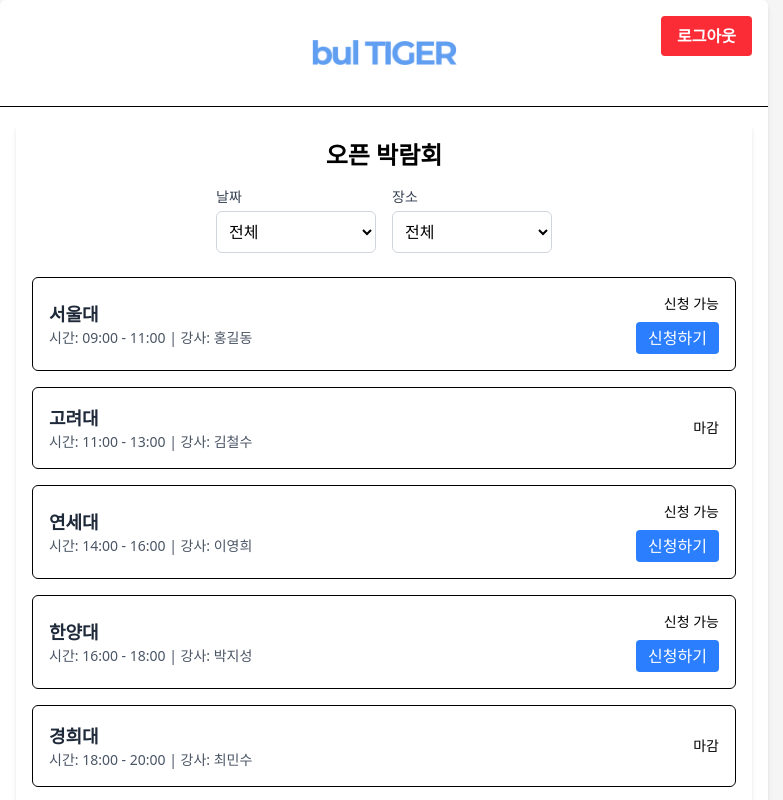
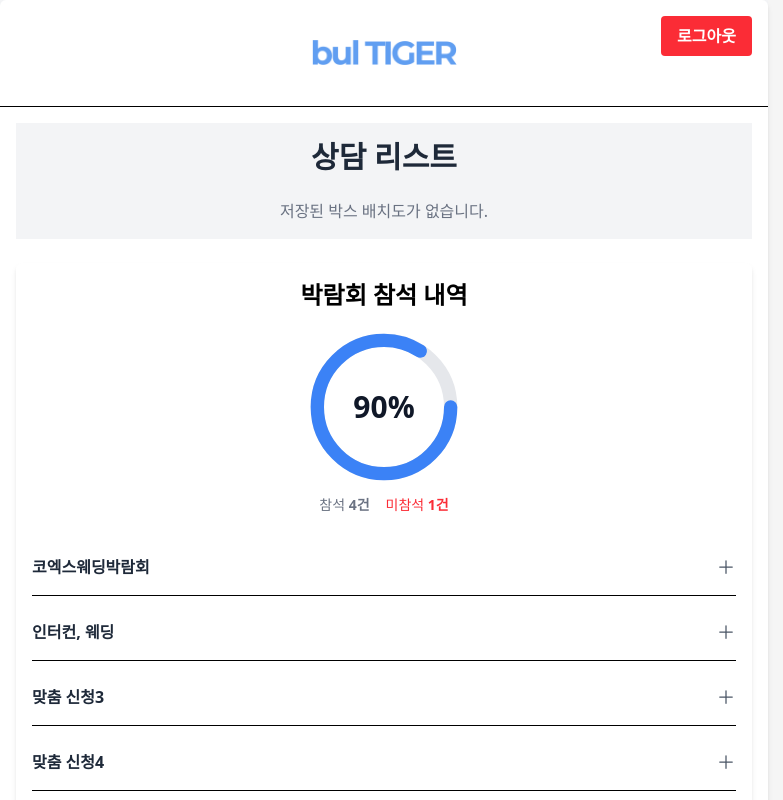
Before and after one commit to bidalalsrb/edu-uni, a React (Vite) app: page /joinList in a window 1280 px wide. Shown: the top 800 px of the page, without its empty margins (256-1039 px from the left). Built offline with nearby package versions, Linux system fonts and the light colour scheme.

Commit message:
페이징 추가

```diff
--- a/src/components/admin/ApplyPage/modal/CellAdjustModal.jsx
+++ b/src/components/admin/ApplyPage/modal/CellAdjustModal.jsx
@@ -1,89 +1,74 @@
 import React, { useState, useEffect } from "react";
+import { useNavigate } from "react-router-dom";
 
-function CellAdjustModal({ initialRowCount, initialColCount, onApply, onCancel }) {
-    const [tempRowCount, setTempRowCount] = useState(initialRowCount);
-    const [tempColCount, setTempColCount] = useState(initialColCount);
+function OpenExpo() {
+    const navigate = useNavigate();
+    const [boxes, setBoxes] = useState([]);
+
+    // 로컬 스토리지에서 박스배치도 데이터를 불러오는 함수
+    const loadLayout = () => {
+        const storedUser = JSON.parse(localStorage.getItem("user"));
+        if (storedUser) {
+            const savedLayout = localStorage.getItem("layout_" + storedUser.id);
+            if (savedLayout) {
+                const layout = JSON.parse(savedLayout);
+                return layout.boxes || [];
+            }
+        }
+        return [];
+    };
 
     useEffect(() => {
-        setTempRowCount(initialRowCount);
-    }, [initialRowCount]);
-
-    useEffect(() => {
-        setTempColCount(initialColCount);
-    }, [initialColCount]);
+        setBoxes(loadLayout());
+    }, []);
 
     return (
-        <div className="fixed inset-0 z-50 flex items-center justify-center bg-black bg-opacity-30">
-            <div className=" max-w-md bg-white rounded-2xl overflow-hidden shadow-lg flex flex-col">
-                {/* 상단 헤더 */}
-                <div className="flex items-center justify-between px-4 py-3 border-b">
-                    <button onClick={onCancel} className="text-gray-400 hover:text-gray-600">
-                        <svg xmlns="http://www.w3.org/2000/svg" className="h-6 w-6" fill="none" viewBox="0 0 24 24" stroke="currentColor">
-                            <path strokeLinecap="round" strokeLinejoin="round" strokeWidth="2" d="M6 18L18 6M6 6l12 12" />
-                        </svg>
-                    </button>
-                    <h2 className="text-lg font-semibold text-gray-800">셀 추가/삭제</h2>
-                    <div className="w-6 h-6" />
-                </div>
-                {/* 본문 영역 */}
-                <div className="flex-1 overflow-y-auto px-4 py-5 space-y-6">
-                    {/* 행 개수 영역 */}
-                    <div className="flex items-center gap-x-20">
-                        <span className="text-sm font-medium text-gray-700">행 개수:</span>
-                        <div className="flex items-center space-x-1">
+        <div className="p-4 bg-white rounded-md shadow-md">
+            <h2 className="text-center text-2xl font-bold mb-4">오픈 박람회</h2>
+            {boxes.length > 0 ? (
+                boxes.map((box) => {
+                    // 학교 박스라면 box.school 값이 존재할 것입니다.
+                    const title = box.school || box.companyName || "제목없음";
+                    let subInfo = "";
+                    if (box.school) {
+                        // 학교 박스의 경우 등록 리스트에 저장된 시간과 강사 정보를 사용
+                        subInfo = `${box.time || "시간 없음"} ${box.teacher || "강사 없음"}`;
+                    } else {
+                        // 기업 박스인 경우 기본 정보(예: 신청 건수) 출력
+                        subInfo =
+                            box.applications && box.applications.length > 0
+                                ? `신청 건수: ${box.applications.length}`
+                                : "정보 없음";
+                    }
+                    return (
+                        <div
+                            key={box.id}
+                            className="border rounded-md p-4 hover:bg-gray-50 transition mb-2"
+                        >
+                            {/* 첫 줄: 학교명 (또는 기업명) */}
+                            <h3 className="text-lg font-semibold text-gray-800">
+                                {title}
+                            </h3>
+                            {/* 두 번째 줄: 등록 리스트에 있는 시간, 강사 정보 */}
+                            <p className="text-sm text-gray-600">{subInfo}</p>
                             <button
-                                onClick={() => setTempRowCount(Math.max(tempRowCount - 1, 1))}
-                                className="px-3 py-2 bg-gray-100 rounded hover:bg-gray-200"
+                                onClick={() =>
+                                    navigate("/apply", { state: { expoId: box.id } })
+                                }
+                                className="mt-2 px-3 py-1 bg-blue-500 text-white rounded hover:bg-blue-600"
                             >
-                                -
-                            </button>
-                            <span className="text-xl font-semibold">{tempRowCount}</span>
-                            <button
-                                onClick={() => setTempRowCount(tempRowCount + 1)}
-                                className="px-3 py-2 bg-gray-100 rounded hover:bg-gray-200"
-                            >
-                                +
+                                신청하기
                             </button>
                         </div>
-                    </div>
-                    {/* 열 개수 영역 */}
-                    <div className="flex items-center gap-x-20">
-                        <span className="text-sm font-medium text-gray-700">열 개수:</span>
-                        <div className="flex items-center space-x-1">
-                            <button
-                                onClick={() => setTempColCount(Math.max(tempColCount - 1, 1))}
-                                className="px-3 py-2 bg-gray-100 rounded hover:bg-gray-200"
-                            >
-                                -
-                            </button>
-                            <span className="text-xl font-semibold">{tempColCount}</span>
-                            <button
-                                onClick={() => setTempColCount(tempColCount + 1)}
-                                className="px-3 py-2 bg-gray-100 rounded hover:bg-gray-200"
-                            >
-                                +
-                            </button>
-                        </div>
-                    </div>
-                </div>
-                {/* 하단 버튼 영역 */}
-                <div className="border-t px-4 py-3 flex justify-between items-center bg-gray-50">
-                    <button
-                        onClick={onCancel}
-                        className="px-4 py-2 text-sm font-medium text-gray-600 bg-white border border-gray-300 rounded-md hover:bg-gray-100"
-                    >
-                        취소
-                    </button>
-                    <button
-                        onClick={() => onApply(tempRowCount, tempColCount)}
-                        className="px-4 py-2 text-sm font-medium text-white bg-blue-500 rounded-md hover:bg-blue-600"
-                    >
-                        적용
-                    </button>
-                </div>
-            </div>
+                    );
+                })
+            ) : (
+                <p className="text-center text-sm text-gray-500">
+                    저장된 박스 배치도가 없습니다.
+                </p>
+            )}
         </div>
     );
 }
 
-export default CellAdjustModal;
+export default OpenExpo;
--- a/src/components/admin/ApplyPage/modal/CreateBoxModal.jsx
+++ b/src/components/admin/ApplyPage/modal/CreateBoxModal.jsx
@@ -1,27 +1,23 @@
 import React, { useState, useEffect } from "react";
 
 function CreateBoxModal({ isOpen, onClose, onSubmit, colorPalette = [] }) {
-    const [school, setSchool] = useState("");
-    const [time, setTime] = useState("");
-    const [teacher, setTeacher] = useState("");
+    const [companyName, setCompanyName] = useState("");
     const [color, setColor] = useState("#ffffff");
 
     // 모달이 열릴 때 초기화
     useEffect(() => {
         if (isOpen) {
-            setSchool("");
-            setTime("");
-            setTeacher("");
+            setCompanyName("");
             setColor("#ffffff");
         }
     }, [isOpen]);
 
     const handleSubmit = () => {
-        if (!school.trim()) {
-            alert("학교명을 입력하세요.");
+        if (!companyName.trim()) {
+            alert("기업명을 입력하세요.");
             return;
         }
-        onSubmit({ school, time, teacher, color });
+        onSubmit({ companyName, color });
     };
 
     if (!isOpen) return null;
@@ -29,10 +25,9 @@
     return (
         <div className="fixed inset-0 z-50 flex items-center justify-center bg-black bg-opacity-30">
             <div className="w-[90%] max-w-md bg-white rounded-2xl overflow-hidden shadow-lg flex flex-col">
-                {/* 상단 헤더 영역 */}
+                {/* 상단 헤더 */}
                 <div className="flex items-center justify-between px-4 py-3 border-b">
                     <button onClick={onClose} className="text-gray-400 hover:text-gray-600">
-                        {/* 닫기 버튼 (X 아이콘) */}
                         <svg
                             xmlns="http://www.w3.org/2000/svg"
                             className="h-6 w-6"
@@ -40,7 +35,12 @@
                             viewBox="0 0 24 24"
                             stroke="currentColor"
                         >
-                            <path strokeLinecap="round" strokeLinejoin="round" strokeWidth="2" d="M6 18L18 6M6 6l12 12" />
+                            <path
+                                strokeLinecap="round"
+                                strokeLinejoin="round"
+                                strokeWidth="2"
+                                d="M6 18L18 6M6 6l12 12"
+                            />
                         </svg>
                     </button>
                     <h2 className="text-lg font-semibold text-gray-800">박스 생성</h2>
@@ -49,45 +49,22 @@
 
                 {/* 본문 영역 */}
                 <div className="flex-1 overflow-y-auto px-4 py-5">
-                    {/* 학교 */}
                     <div className="mb-6">
-                        <label className="block text-sm font-medium text-gray-700 mb-1">학교</label>
+                        <label className="block text-sm font-medium text-gray-700 mb-1">
+                            기업명
+                        </label>
                         <input
                             type="text"
                             className="w-full border border-gray-300 rounded-md p-3 focus:outline-none focus:ring-2 focus:ring-blue-500"
-                            value={school}
-                            onChange={(e) => setSchool(e.target.value)}
-                            placeholder="예) 서울대학교"
+                            value={companyName}
+                            onChange={(e) => setCompanyName(e.target.value)}
+                            placeholder="예) (주)타이거"
                         />
                     </div>
-`
-                    {/* 시간 */}
                     <div className="mb-6">
-                        <label className="block text-sm font-medium text-gray-700 mb-1">시간</label>
-                        <input
-                            type="text"
-                            className="w-full border border-gray-300 rounded-md p-3 focus:outline-none focus:ring-2 focus:ring-blue-500"
-                            value={time}
-                            onChange={(e) => setTime(e.target.value)}
-                            placeholder="예) 09:00 ~ 11:00"
-                        />
-                    </div>
-
-                    {/* 강사 */}
-                    <div className="mb-6">
-                        <label className="block text-sm font-medium text-gray-700 mb-1">강사</label>
-                        <input
-                            type="text"
-                            className="w-full border border-gray-300 rounded-md p-3 focus:outline-none focus:ring-2 focus:ring-blue-500"
-                            value={teacher}
-                            onChange={(e) => setTeacher(e.target.value)}
-                            placeholder="예) 홍길동"
-                        />
-                    </div>
-
-                    {/* 박스 색상 */}
-                    <div className="mb-6">
-                        <label className="block text-sm font-medium text-gray-700 mb-1">박스 색상</label>
+                        <label className="block text-sm font-medium text-gray-700 mb-1">
+                            박스 색상
+                        </label>
                         <div className="flex flex-wrap gap-2">
                             {colorPalette.map((c) => (
                                 <button
--- a/src/components/user/OpenExpo.jsx
+++ b/src/components/user/OpenExpo.jsx
@@ -1,152 +1,137 @@
-import React, { useState } from "react";
+import React, { useState, useEffect } from "react";
 import { useNavigate } from "react-router-dom";
-import { HomeIcon } from "@heroicons/react/24/solid"; // 예시 아이콘
-
-const allExpoData = [
-    {
-        id: 1,
-        date: "2025-05-01",
-        location: "서울",
-        school: "서울대",
-        time: "09:00 - 11:00",
-        teacher: "홍길동",
-        status: "신청 가능",
-    },
-    {
-        id: 2,
-        date: "2025-05-01",
-        location: "서울",
-        school: "고려대",
-        time: "11:00 - 13:00",
-        teacher: "김철수",
-        status: "마감",
-    },
-    {
-        id: 3,
-        date: "2025-05-01",
-        location: "서울",
-        school: "연세대",
-        time: "14:00 - 16:00",
-        teacher: "이영희",
-        status: "신청 가능",
-    },
-    {
-        id: 4,
-        date: "2025-05-02",
-        location: "부산",
-        school: "한양대",
-        time: "16:00 - 18:00",
-        teacher: "박지성",
-        status: "신청 가능",
-    },
-    {
-        id: 5,
-        date: "2025-05-02",
-        location: "부산",
-        school: "경희대",
-        time: "18:00 - 20:00",
-        teacher: "최민수",
-        status: "마감",
-    },
-    {
-        id: 6,
-        date: "2025-05-02",
-        location: "대구",
-        school: "서강대",
-        time: "10:00 - 12:00",
-        teacher: "김민정",
-        status: "마감",
-    },
-];
-
-const dateOptions = ["2025-05-01", "2025-05-02"];
-const locationOptions = ["서울", "부산", "대구"];
 
 function OpenExpo() {
     const navigate = useNavigate();
-    const [selectedDate, setSelectedDate] = useState("");
-    const [selectedLocation, setSelectedLocation] = useState("");
+    const [boxes, setBoxes] = useState([]);
+    const [currentPage, setCurrentPage] = useState(1);
+    const itemsPerPage = 5;
 
-    const filteredExpoData = allExpoData.filter((item) => {
-        return (
-            (!selectedDate || item.date === selectedDate) &&
-            (!selectedLocation || item.location === selectedLocation)
+    // 로컬 스토리지에서 박스 데이터를 불러오는 함수
+    const loadLayout = () => {
+        const storedUser = JSON.parse(localStorage.getItem("user"));
+        if (storedUser) {
+            const savedLayout = localStorage.getItem("layout_" + storedUser.id);
+            if (savedLayout) {
+                const layout = JSON.parse(savedLayout);
+                return layout.boxes || [];
+            }
+        }
+        return [];
+    };
+
+    useEffect(() => {
+        setBoxes(loadLayout());
+    }, []);
+
+    // 모든 박스의 신청 내역을 모아서 하나의 배열로 구성
+    const aggregatedApps = boxes.flatMap((box) =>
+        (box.applications || []).map((app) => ({
+            id: app.id,
+            // 기업명이 있으면 기업명, 없으면 학교명 사용
+            company: box.companyName || box.school || "제목없음",
+            startTime: app.startTime ? new Date(app.startTime) : null,
+            endTime: app.endTime ? new Date(app.endTime) : null,
+            // 강사는 박스의 teacher가 있으면 사용, 없으면 신청 항목의 name 사용
+            teacher: box.teacher || app.name || "강사 없음",
+        }))
     );
+
+    // startTime 기준 오름차순 정렬 (startTime 없는 경우는 뒤로)
+    aggregatedApps.sort((a, b) => {
+        if (a.startTime && b.startTime) {
+            return a.startTime - b.startTime;
+        } else if (a.startTime) {
+            return -1;
+        } else if (b.startTime) {
+            return 1;
+        } else {
+            return 0;
+        }
     });
 
-    const handleApply = (expoId) => {
-        navigate("/apply", { state: { expoId } });
+    const totalPages = Math.ceil(aggregatedApps.length / itemsPerPage);
+    const displayedApps = aggregatedApps.slice(
+        (currentPage - 1) * itemsPerPage,
+        currentPage * itemsPerPage
+    );
+
+    const formatTime = (dateObj) => {
+        if (!dateObj) return "";
+        return dateObj.toLocaleTimeString([], { hour: "2-digit", minute: "2-digit" });
+    };
+
+    const handlePrevPage = () => {
+        if (currentPage > 1) setCurrentPage((prev) => prev - 1);
+    };
+
+    const handleNextPage = () => {
+        if (currentPage < totalPages) setCurrentPage((prev) => prev + 1);
     };
 
     return (
-        <div className="p-4 bg-white rounded-md shadow-md">
-            <h2 className="text-center text-2xl font-bold mb-4">오픈 박람회</h2>
-            {/* 날짜 & 장소 선택 */}
-            <div className="flex flex-col sm:flex-row sm:justify-center gap-4 mb-6">
+        <div className="bg-gray-100 p-4">
+            <h2 className="text-center text-3xl font-semibold text-gray-800 mb-6">
+                상담 리스트
+            </h2>
+            {aggregatedApps.length > 0 ? (
                 <div>
-                    <label className="block text-sm font-medium text-gray-700 mb-1">날짜</label>
-                    <select
-                        value={selectedDate}
-                        onChange={(e) => setSelectedDate(e.target.value)}
-                        className="w-full sm:w-40 border border-gray-300 rounded-md p-2"
-                    >
-                        <option value="">전체</option>
-                        {dateOptions.map((date) => (
-                            <option key={date} value={date}>
-                                {date}
-                            </option>
-                        ))}
-                    </select>
+                    <ul className="divide-y divide-gray-200">
+                        {displayedApps.map((app) => {
+                            const timeRange =
+                                app.startTime && app.endTime
+                                    ? `${formatTime(app.startTime)} ~ ${formatTime(app.endTime)}`
+                                    : "시간 없음";
+                            return (
+                                <li key={app.id} className="flex items-center justify-between py-4">
+                                    <div className="flex-1">
+                                        <div className="text-lg font-bold text-gray-900">
+                                            {app.company}
                                         </div>
-                <div>
-                    <label className="block text-sm font-medium text-gray-700 mb-1">장소</label>
-                    <select
-                        value={selectedLocation}
-                        onChange={(e) => setSelectedLocation(e.target.value)}
-                        className="w-full sm:w-40 border border-gray-300 rounded-md p-2"
-                    >
-                        <option value="">전체</option>
-                        {locationOptions.map((loc) => (
-                            <option key={loc} value={loc}>
-                                {loc}
-                            </option>
-                        ))}
-                    </select>
+                                        <div className="text-sm text-gray-700">
+                                            {timeRange} | {app.teacher}
                                         </div>
                                     </div>
-            {/* 박람회 리스트 */}
-            <div className="space-y-4">
-                {filteredExpoData.length > 0 ? (
-                    filteredExpoData.map((item) => (
-                        <div
-                            key={item.id}
-                            className="border rounded-md p-4 hover:bg-gray-50 transition"
-                        >
-                            <div className="flex justify-between items-center">
-                                <div>
-                                    <h3 className="text-lg font-semibold text-gray-800">{item.school}</h3>
-                                    <p className="text-sm text-gray-600">
-                                        시간: {item.time} | 강사: {item.teacher}
-                                    </p>
-                                </div>
-                                <div className="text-right">
-                                    <p className="text-sm font-medium">{item.status}</p>
-                                    {item.status === "신청 가능" && (
                                     <button
-                                            onClick={() => handleApply(item.id)}
-                                            className="mt-2 px-3 py-1 bg-blue-500 text-white rounded hover:bg-blue-600"
+                                        onClick={() =>
+                                            navigate("/apply", { state: { expoId: app.id } })
+                                        }
+                                        className="ml-4 px-4 py-1 bg-blue-500 rounded-full text-white text-xs font-medium shadow-sm hover:bg-blue-600 focus:outline-none"
                                     >
                                         신청하기
                                     </button>
+                                </li>
+                            );
+                        })}
+                    </ul>
+                    {/* aggregatedApps의 항목이 5개 이상이면 항상 페이징 컨트롤 표시 */}
+                    {aggregatedApps.length >= itemsPerPage && (
+                        <div className="flex items-center justify-center mt-6 space-x-4">
+                            <button
+                                onClick={handlePrevPage}
+                                disabled={currentPage === 1}
+                                className="px-3 py-1 bg-gray-300 text-gray-700 rounded disabled:opacity-50"
+                            >
+                                이전
+                            </button>
+                            <span className="text-gray-700">
+                {currentPage} / {totalPages}
+              </span>
+                            <button
+                                onClick={handleNextPage}
+                                disabled={currentPage === totalPages}
+                                className="px-3 py-1 bg-gray-300 text-gray-700 rounded disabled:opacity-50"
+                            >
+                                다음
+                            </button>
+                        </div>
                     )}
                 </div>
-                            </div>
-                        </div>
-                    ))
             ) : (
-                    <p className="text-center text-sm text-gray-500">해당 날짜와 장소에 대한 박람회가 없습니다.</p>
+                <p className="text-center text-base text-gray-500">
+                    저장된 박스 배치도가 없습니다.
+                </p>
             )}
-            </div>
         </div>
     );
 }
```
Also changed, not shown: src/components/admin/ApplyPage/modal/CompanyListModal.jsx (+43 -7 lines), src/pages/admin/ApplyPage.jsx (+20 -31 lines). Lines whose indentation alone changed are shown as unchanged.
